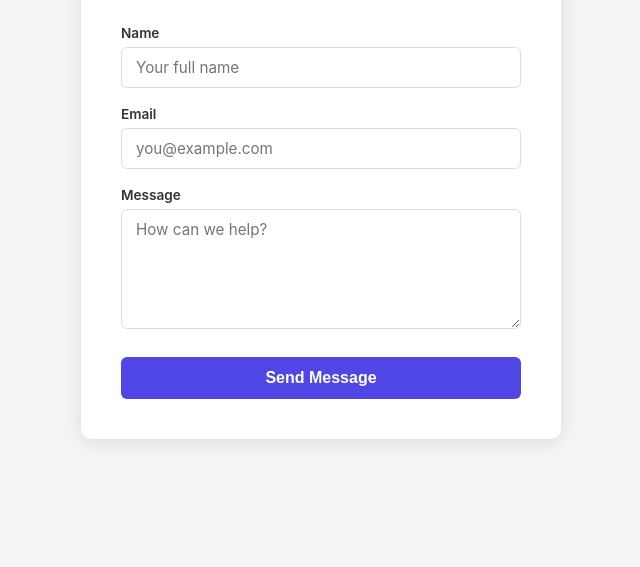
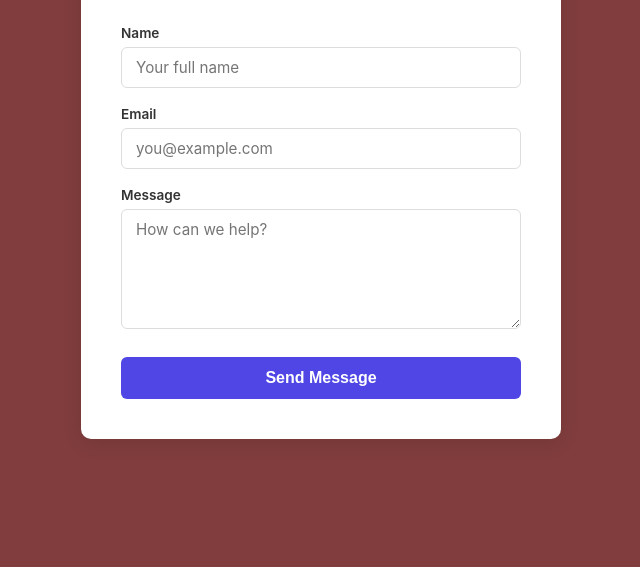
Before and after one commit to annumariyajoseph/Git-Learnings, a plain HTML site: page contact.html in a window 1280 px wide. Shown: the part 233-800 px from the top of the page, without its empty margins (319-959 px from the left). Drawn offline with Linux system fonts and the light colour scheme.

Commit message:
update the color

```diff
--- a/contact.html
+++ b/contact.html
@@ -13,7 +13,7 @@
 
     body {
       font-family: -apple-system, BlinkMacSystemFont, "Segoe UI", Roboto, sans-serif;
-      background: #f5f5f5;
+      background: #813d3d;
       display: flex;
       justify-content: center;
       align-items: center;
```
